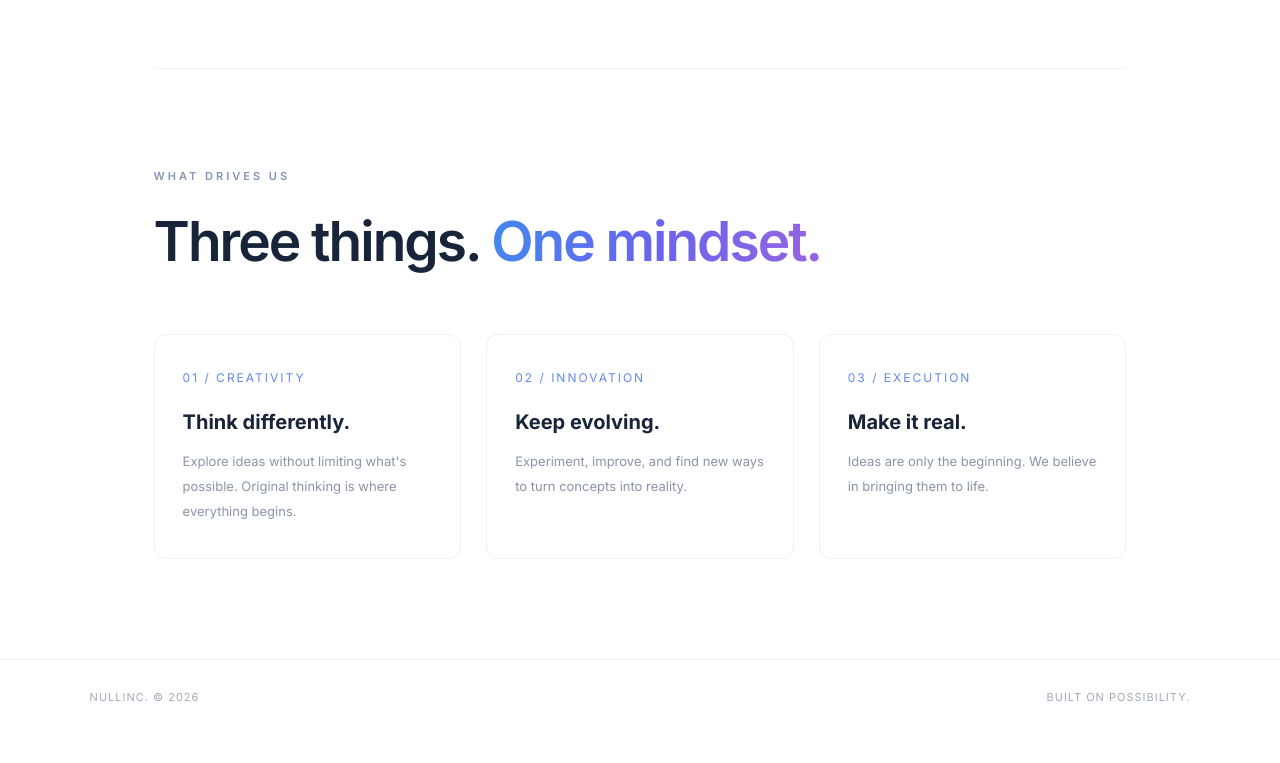
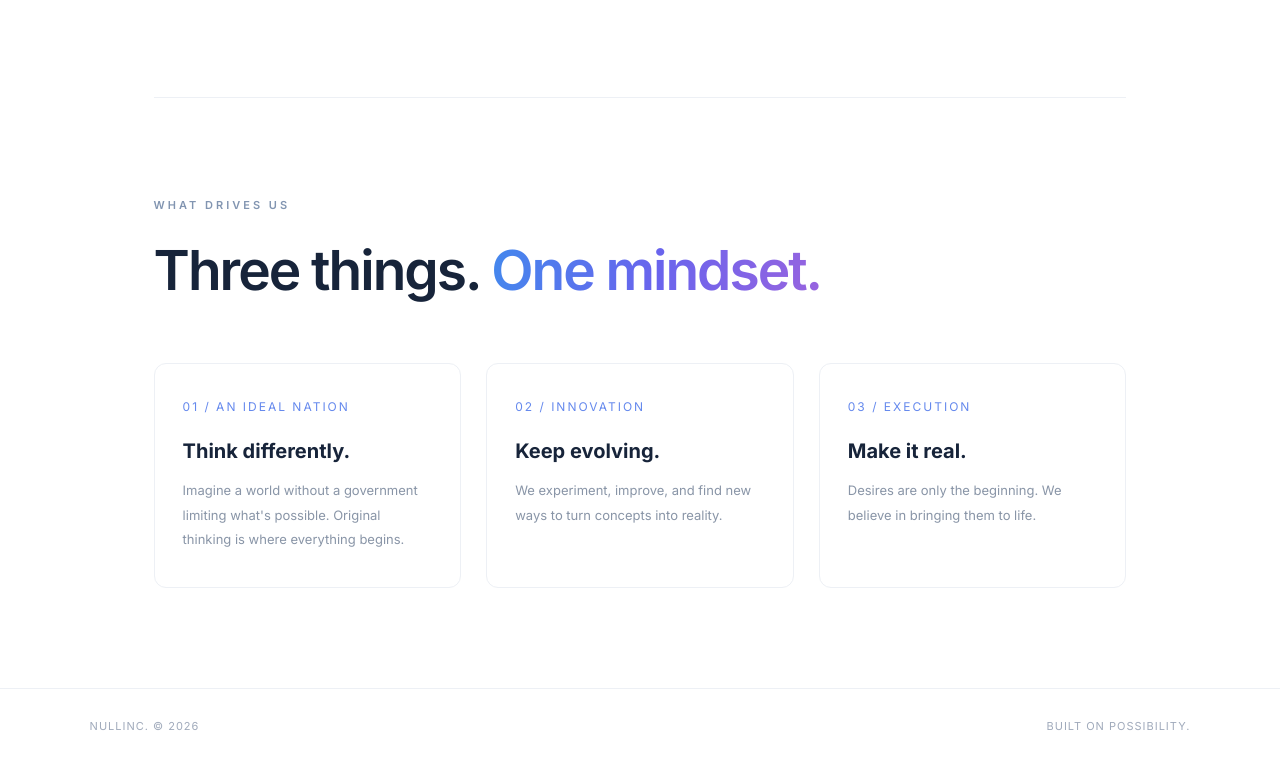
Before and after one commit to Null748/nullinc., a plain HTML site: page about.html in a window 1280 px wide. Shown: the part 1249-2012 px from the top of the page. Before the commit the page ends 1983 px from the top, so only its background shows below. Drawn offline with Linux system fonts and the light colour scheme.

Commit message:
Revise text for clarity and vision alignment

```diff
--- a/about.html
+++ b/about.html
@@ -242,7 +242,7 @@ footer {
         We believe in a world where everyone has the freedom to pursue what they want, create what they imagine, and become who they aspire to be. A world without unnecessary limitations, where opportunity is open to everyone and ambition has no boundaries.
 <br><br>
 Our vision is to help create an ideal nation — one built on freedom, possibility, and the belief that everyone deserves the chance to shape their own future.
-<br>
+<br><br>
 Because the world shouldn't decide what you're capable of. You should.
     </p>
 </section>
@@ -257,10 +257,10 @@ Because the world shouldn't decide what you're capable of. You should.
     <div class="values">
 
         <div class="value">
-            <div class="number">01 / CREATIVITY</div>
+            <div class="number">01 / AN IDEAL NATION</div>
             <h3>Think differently.</h3>
             <p>
-                Explore ideas without limiting what's possible.
+                Imagine a world without a government limiting what's possible.
                 Original thinking is where everything begins.
             </p>
         </div>
@@ -269,7 +269,7 @@ Because the world shouldn't decide what you're capable of. You should.
             <div class="number">02 / INNOVATION</div>
             <h3>Keep evolving.</h3>
             <p>
-                Experiment, improve, and find new ways
+                We experiment, improve, and find new ways
                 to turn concepts into reality.
             </p>
         </div>
@@ -278,7 +278,7 @@ Because the world shouldn't decide what you're capable of. You should.
             <div class="number">03 / EXECUTION</div>
             <h3>Make it real.</h3>
             <p>
-                Ideas are only the beginning.
+                Desires are only the beginning.
                 We believe in bringing them to life.
             </p>
         </div>
```
